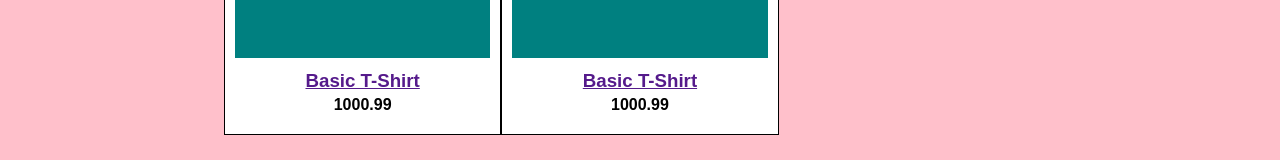
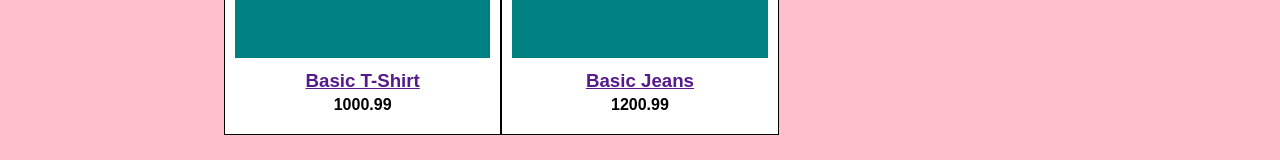
Before and after one commit to papss/Good-threads, a React (Create React App) app: page / in a window 1280 px wide. Shown: the part 402-562 px from the top of the page. Built offline with nearby package versions, Linux system fonts and the light colour scheme.

Commit message:
rethinking component structure

```diff
--- a/src/components/ProductIndex.js
+++ b/src/components/ProductIndex.js
@@ -4,6 +4,12 @@ import                           './stylesheets/App.css';
 
 
 class ProductIndex extends Component {
+
+  constructor(props){
+    super(props)
+    this.state = { products: [] }
+  }
+
   render() {
     return (
       <div className="product-index">
@@ -12,6 +18,7 @@ class ProductIndex extends Component {
 
           {
             products.map(function(product) {
+
               return    <div className="index-product">
                           <div className="index-img">
                             {/* product thumbnail image goes here */}
@@ -21,6 +28,7 @@ class ProductIndex extends Component {
                             <h4> {product.price} </h4>
                           </div>
                         </div>
+
             })
           }
 
--- a/src/components/json/products.json
+++ b/src/components/json/products.json
@@ -19,16 +19,16 @@
 
     {
       "id": 0,
-      "name": "Basic T-Shirt",
-      "price": 1000.99,
+      "name": "Basic Jeans",
+      "price": 1200.99,
       "hasDiscount": false,
         "discountPrice": null,
-      "description": "A comfy shirt",
+      "description": "Standard slim fit jeans.",
       "productSizes": [
         "small", "medium", "large", "extra large"
       ],
       "colours": [
-        "red", "blue", "black", "white"
+        "navy", "blue", "black", "white"
       ]
     }
 
```
